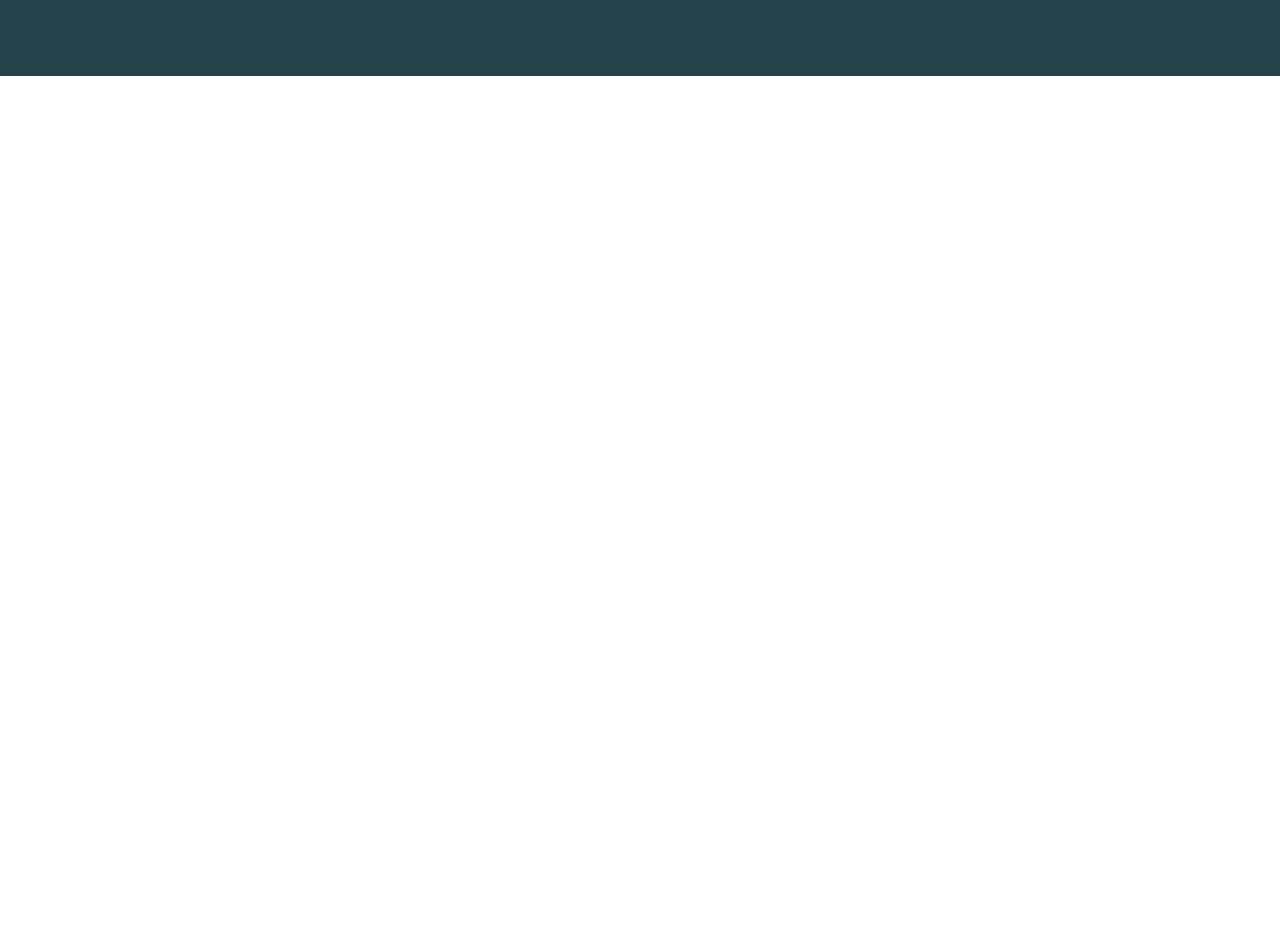
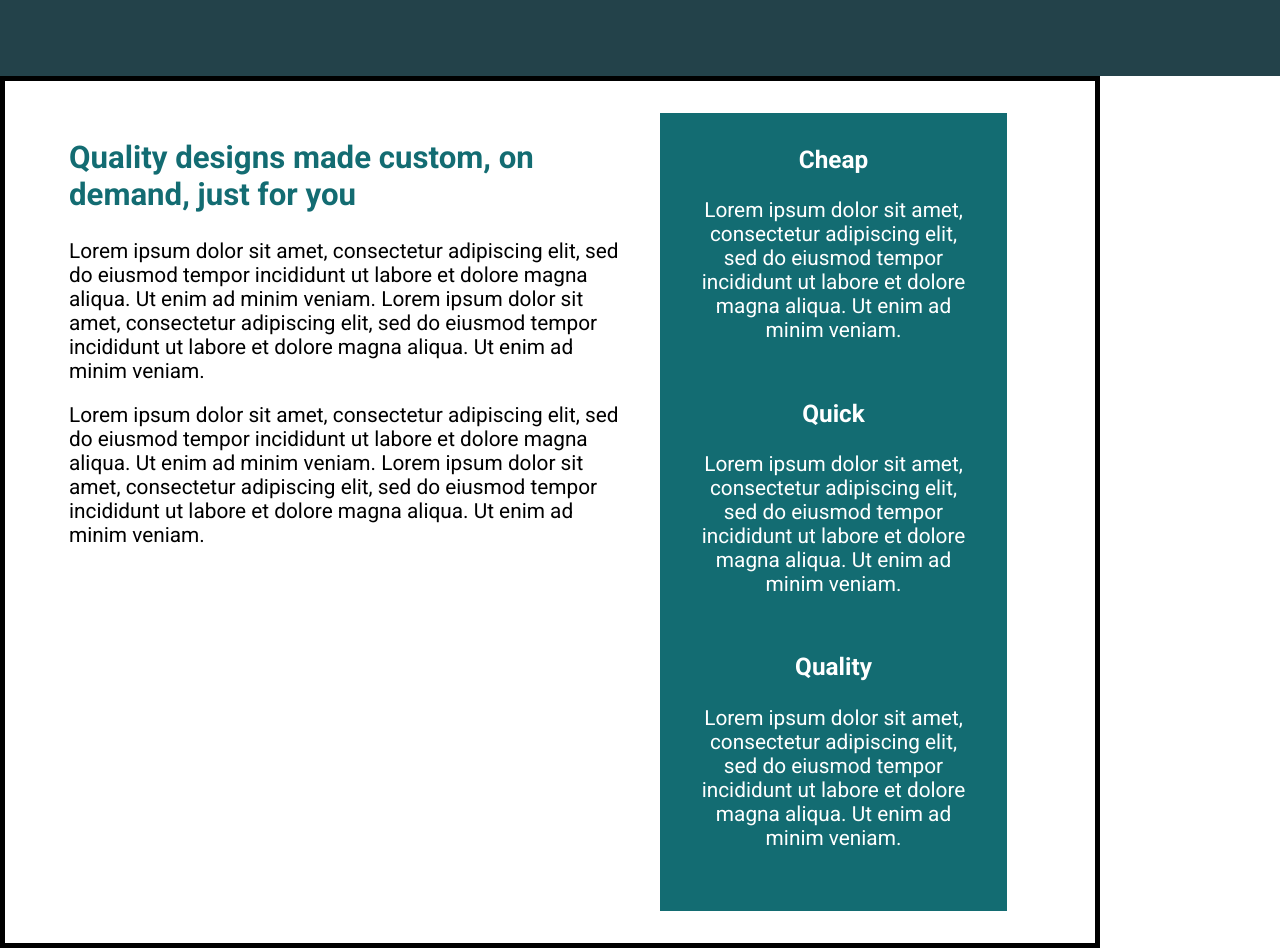
Before and after one commit to TXMack713/conquering-responsive-layouts-day9, a plain HTML site: page index.html in a window 1280 px wide. Shown: the part 460-1408 px from the top of the page. Before the commit the page ends 800 px from the top, so only its background shows below. Drawn offline with Linux system fonts and the light colour scheme.

Commit message:
3 files modified

```diff
--- a/index.html
+++ b/index.html
@@ -1,4 +1,4 @@
-<!DOCTYPE html>
+<!-- <!DOCTYPE html> -->
 <html lang="en">
   <head>
     <meta charset="UTF-8" />
@@ -6,6 +6,12 @@
     <meta name="viewport" content="width=device-width, initial-scale=1.0" />
     <title>Conquering Responsive Layouts - Day 9</title>
     <link rel="stylesheet" href="styles.css" type="text/css" />
+    <link rel="preconnect" href="https://fonts.googleapis.com" />
+    <link rel="preconnect" href="https://fonts.gstatic.com" crossorigin />
+    <link
+      href="https://fonts.googleapis.com/css2?family=Roboto:wght@400;700;900&display=swap"
+      rel="stylesheet"
+    />
   </head>
   <body>
     <div class="hero">
@@ -21,8 +27,49 @@
         </div>
       </div>
     </div>
+    <article>
+      <section class="main">
+        <h2>Quality designs made custom, on demand, just for you</h2>
 
-    <section class="main"></section>
-    <section class="sidebar"></section>
+        <p>
+          Lorem ipsum dolor sit amet, consectetur adipiscing elit, sed do
+          eiusmod tempor incididunt ut labore et dolore magna aliqua. Ut enim ad
+          minim veniam. Lorem ipsum dolor sit amet, consectetur adipiscing elit,
+          sed do eiusmod tempor incididunt ut labore et dolore magna aliqua. Ut
+          enim ad minim veniam.
+        </p>
+
+        <p>
+          Lorem ipsum dolor sit amet, consectetur adipiscing elit, sed do
+          eiusmod tempor incididunt ut labore et dolore magna aliqua. Ut enim ad
+          minim veniam. Lorem ipsum dolor sit amet, consectetur adipiscing elit,
+          sed do eiusmod tempor incididunt ut labore et dolore magna aliqua. Ut
+          enim ad minim veniam.
+        </p>
+      </section>
+
+      <section class="sidebar">
+        <h3>Cheap</h3>
+        <p>
+          Lorem ipsum dolor sit amet, consectetur adipiscing elit, sed do
+          eiusmod tempor incididunt ut labore et dolore magna aliqua. Ut enim ad
+          minim veniam.
+        </p>
+
+        <h3>Quick</h3>
+        <p>
+          Lorem ipsum dolor sit amet, consectetur adipiscing elit, sed do
+          eiusmod tempor incididunt ut labore et dolore magna aliqua. Ut enim ad
+          minim veniam.
+        </p>
+
+        <h3>Quality</h3>
+        <p>
+          Lorem ipsum dolor sit amet, consectetur adipiscing elit, sed do
+          eiusmod tempor incididunt ut labore et dolore magna aliqua. Ut enim ad
+          minim veniam.
+        </p>
+      </section>
+    </article>
   </body>
 </html>
--- a/styles.css
+++ b/styles.css
@@ -24,6 +24,13 @@
 
 body {
   margin: 0;
+  padding: 0;
+  hyphens: none;
+  -webkit-hyphens: none;
+  -moz-hyphens: none;
+  box-sizing: border-box;
+  -webkit-box-sizing: border-box;
+  -moz-box-sizing: border-box;
   font-family: 'Roboto', sans-serif;
   font-size: 1.3rem;
 }
@@ -34,6 +41,7 @@ img {
 
 h1 {
   font-size: 3rem;
+  font-weight: 900;
   margin-top: 0;
 }
 
@@ -95,3 +103,33 @@ h1 {
 .btn:focus {
   opacity: 0.75;
 }
+
+article {
+  display: flex;
+  justify-content: space-between;
+  align-content: flex-start;
+  inline-size: 100%;
+  max-inline-size: 1100px;
+  border: 5px solid black;
+  padding: 2.5% 5%;
+}
+
+article > section {
+  margin-right: 1.5rem;
+}
+
+.main > h2 {
+  color: #136c72;
+  font-weight: 700;
+}
+
+.sidebar {
+  background-color: #136c72;
+  color: white;
+  text-align: center;
+  padding: 0.5rem 2rem;
+}
+
+.sidebar > p {
+  padding-bottom: 2rem;
+}
```
Also changed, not shown: script.js (deleted, +0 -14 lines).
